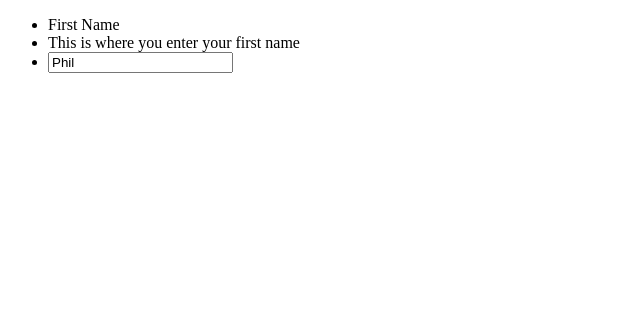
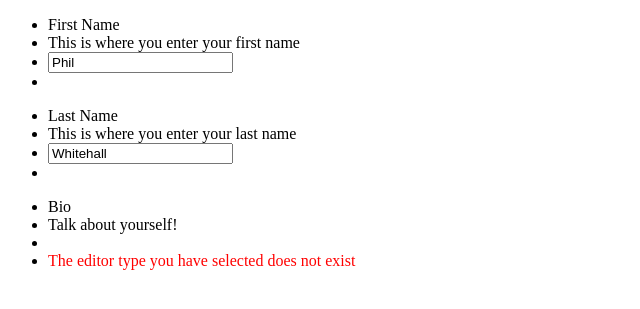
Before and after one commit to GreenYoshi/xeform, a PHP site: page /test/index.php in a window 1280 px wide. Shown: the top 309 px of the page, without its empty margins (0-640 px from the left). Run offline with PHP 8.4, Linux system fonts and the light colour scheme.

Commit message:
Making better use of the error catcher

```diff
--- a/XeForm.php
+++ b/XeForm.php
@@ -44,44 +44,49 @@ class XeForm {
     private function xe_set_error($error_type) {
         $error_labels = array(
             'invalid_action_type' => 'There was a problem with your action type variable in XeForm.',
+            'invalid_editor_type' => 'The editor type you have selected does not exist',
             'invalid_markup_type' => 'There was a problem with your markup type variable in XeForm.'
         );
 
-        (empty($this->errors)) ? $this->errors = $error_labels[$error_type] : $this->errors .= '<br />' . $error_labels[$error_type];
+        (empty($this->errors)) ?
+                        $this->errors = '<span style="color: #ff0000;">' . $error_labels[$error_type] . '</span>' :
+                        $this->errors .= '<br /><span style="color: #ff0000;">' . $error_labels[$error_type] . '</span>';
     }
 
     public function xe_get_errors() {
-        return $this->errors;
+        return $this->wrap_content($this->errors);
     }
 
-    /* HELPERS */
+    /* LABELS & HELPERS */
 
     private function wrap_content($meat) {
-        return $this->wrapper['left'].$meat.$this->wrapper['right'];
+        return $this->wrapper['left'] . $meat . $this->wrapper['right'];
     }
 
-    private function format_attributes ($attributes) {
-        $attribute_string ='';
+    private function format_attributes($attributes) {
+        $attribute_string = '';
         foreach ($attributes as $key => $value) {
             if (!empty($value))
-                $attribute_string .= $key . '="' . $value . '" ';
+                $attribute_string .= $key . ' = "' . $value . '" ';
         }
         return $attribute_string;
     }
 
-    /* LABEL */
+    private function labels($info) {
+        return $this->wrap_content('<label for = "' . $info['db_field'] . '">' . $info['label'] . '</label>')
+                . $this->wrap_content('<label for = "' . $info['db_field'] . '">' . $info['description'] . '</label>');
+    }
 
-    private function labels($info) {
-        return $this->wrapper['left']
-                . '<label for="' . $info['db_field'] . '">'
-                . $info['label']
-                . '</label>'
-                . $this->wrapper['right']
-                . $this->wrapper['left']
-                . '<label for="' . $info['db_field'] . '">'
-                . $info['description']
-                . '</label>'
-                . $this->wrapper['right'];
+    private function rules($rules) {
+        $attributes = array(
+            'type' => 'hidden',
+            'class' => 'rules',
+            'name' => 'rules',
+        );
+        foreach ($rules as $key => $value) {
+            $attributes['data-' . $key] = $value;
+        }
+        return $this->wrap_content('<input ' . $this->format_attributes($attributes) . ' />');
     }
 
     /* ROW TYPES */
@@ -100,17 +105,24 @@ class XeForm {
 
     /* MAIN LOOP */
 
-    public function add_rows($row_info = array()) {
+    public function rows($row_info = array()) {
         // public function row($label,$description,$editorType,$dbfield,$dbresult,$rules = array())
         // ACCEPTED ASSOCIATIONS: LABEL, DESCRIPTION, EDITOR_TYPE, DB_FIELD, DB_RESULT, RULES
         $this->output = '';
         for ($i = 0; $i < count($row_info); $i++) {
             $this->output .= $this->wrapper['outer_left'];
             $this->output .= $this->labels($row_info[$i]);
-            $this->output .= $this->{$row_info[$i]['editor_type']}($row_info[$i]);
+            $this->output .= (method_exists($this, $row_info[$i]['editor_type'])) ?
+                    $this->{$row_info[$i]['editor_type']}($row_info[$i]) :
+                    $this->xe_set_error('invalid_editor_type');
+            $this->output .= $this->rules($row_info[$i]['rules']);
+            if (!empty($this->errors))
+                $this->output .= $this->xe_get_errors();
             $this->output .= $this->wrapper['outer_right'];
-            //$this->rules($row_info[$i]['rules']);
         }
+
+
+
         return $this->output;
     }
 
--- a/test/index.php
+++ b/test/index.php
@@ -30,11 +30,33 @@ $form_array = array(
             'not_null' => true,
             'character_limit' => 20
         )
+    ),
+    array(
+        'label' => 'Last Name',
+        'description' => 'This is where you enter your last name',
+        'editor_type' => 'text',
+        'db_field' => 'last_name',
+        'db_result' => 'Whitehall',
+        'rules' => array(
+            'not_null' => true,
+            'character_limit' => 50
+        )
+    ),
+    array(
+        'label' => 'Bio',
+        'description' => 'Talk about yourself!',
+        'editor_type' => 'textarea',
+        'db_field' => 'description',
+        'db_result' => 'This is a description about me. It&rsquo;s fantastic!',
+        'rules' => array(
+            'not_null' => true,
+            'character_limit' => 50
+        )
     )
 );
 $form_object = new XeForm('db', 'edit.php', 'POST', 'ulli');
-
-$form_output = $form_object->add_rows($form_array);
+$form_output =
+$form_output = $form_object->rows($form_array);
 echo $form_output;
 
 ?>
```
